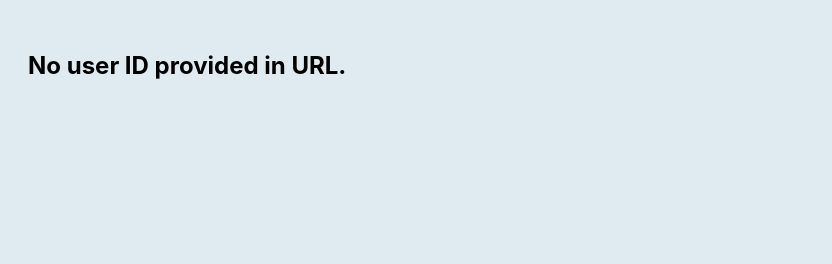
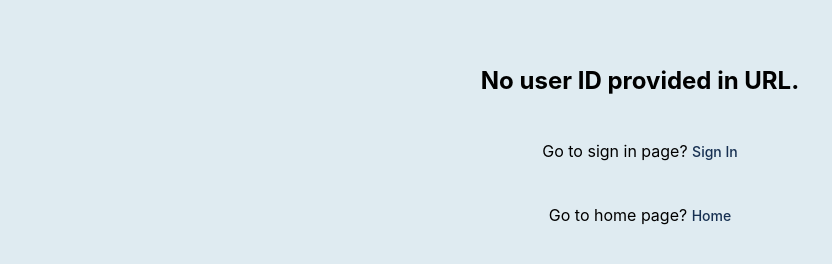
Before and after one commit to emailtoindika/gobblet, a plain HTML site: page activate.html in a window 1280 px wide. Shown: the whole page, without its empty margins (0-832 px from the left). Drawn offline with Linux system fonts and the light colour scheme.

Commit message:
Add files via upload

```diff
--- a/activate.html
+++ b/activate.html
@@ -9,8 +9,16 @@
 </head>
 
 <body>
-    <div class="container">
+    <div class="field text-center pt-3">
         <h2 id="message">Activate Your Account</h2>
+    </div>
+    <div class="field text-center pt-3">
+        <span>Go to sign in page?</span>
+        <a href="sign-in.html" class="link">Sign In</a>
+    </div>
+    <div class="field text-center pt-3">
+        <span>Go to home page?</span>
+        <a href="index.html" class="link">Home</a>
     </div>
     <script type="module" src="js/activate.js"></script>
 </body>
--- a/js/send-email.js
+++ b/js/send-email.js
@@ -19,8 +19,10 @@ async function sendEmail(name, email, message) {
             }
         );
         alert("Email sent!");
+        return true;
     } catch (err) {
         console.error("FAILED...", err);
         alert("Failed to send email. Please try again later.");
+        return false;
     }
 }
```
Also changed, not shown: js/register.js (+9 -1 lines).
